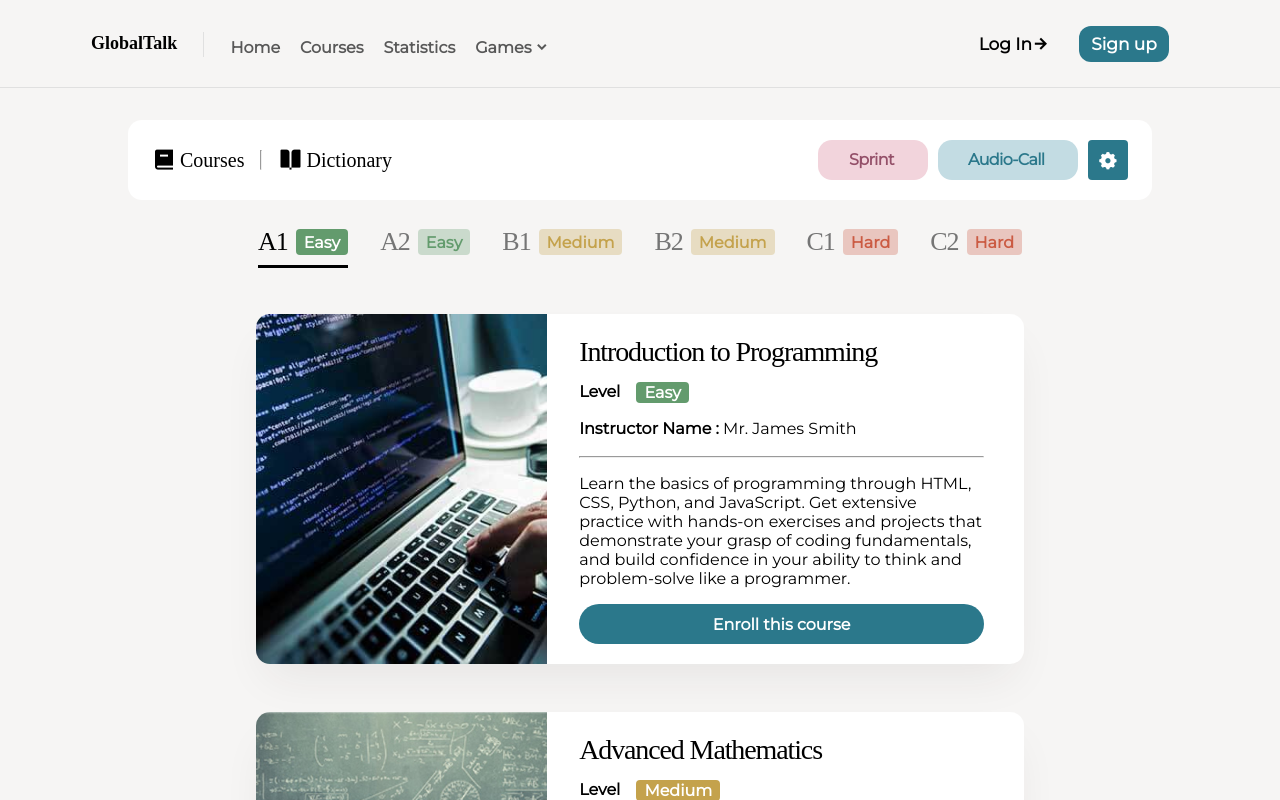
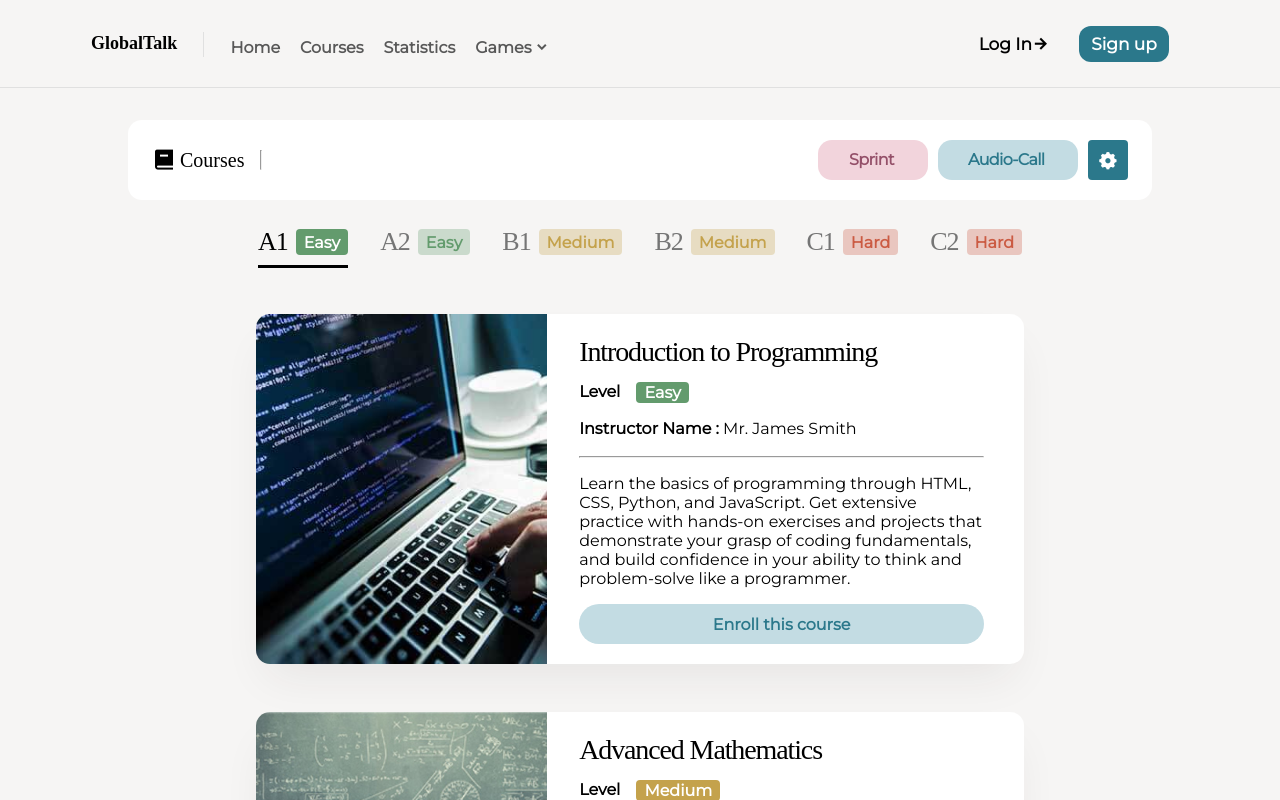
Before and after one commit to thinc-org/hacktoschool-48, a Next.js app in the folder frontend/: page /courses in a window 1280 px wide. Shown: the top 800 px of the page. Built offline with nearby package versions, Linux system fonts and the light colour scheme; a web font is replaced by a local one.

Commit message:
Course Page UI update

```diff
--- a/frontend/pages/courses.js
+++ b/frontend/pages/courses.js
@@ -43,23 +43,13 @@ export default function course() {
             <div className={coursePageStyles.topSection}>
                 <div className={coursePageStyles.whiteBox}>
                     <div className={coursePageStyles.leftSideBox}>
-                        <Link href='#'>
-                            <div className={coursePageStyles.leftSideText}>
-                                <div className={coursePageStyles.icon}>
-                                    <i className="ri-book-2-fill"></i>
-                                </div>
-                                <div>Courses</div>
+                        <div className={coursePageStyles.leftSideText}>
+                            <div className={coursePageStyles.icon}>
+                                <i className="ri-book-2-fill"></i>
                             </div>
-                        </Link>
-                        <hr id="hr"></hr>
-                        <Link href='#'>
-                            <div className={coursePageStyles.leftSideText}>
-                                <div className={coursePageStyles.icon}>
-                                    <i className="ri-book-open-fill"></i>
-                                </div>
-                                <div>Dictionary</div>
-                            </div>
-                        </Link>
+                            <div>Courses</div>
+                        </div>
+                        <hr className={coursePageStyles.hr}></hr>
 
                     </div>
                     <div className={coursePageStyles.rightSideBox}>
--- a/frontend/styles/card.module.css
+++ b/frontend/styles/card.module.css
@@ -105,14 +105,18 @@
   align-items: center;
   padding: 12px 20px;
   gap: 12px;
-  color: #ffffff;
+  color: #2b788b;
   /* width: 86px; */
   font-weight: 600;
   height: 40px;
-  background: #2b788b;
+  background: #c3dce3;
   border-radius: 100px;
   cursor: pointer;
   margin-bottom: 1.3rem;
+}
+.enroll_btn:hover {
+  background: #2b788b;
+  color: #ffffff;
 }
 
 .blackText {
```
